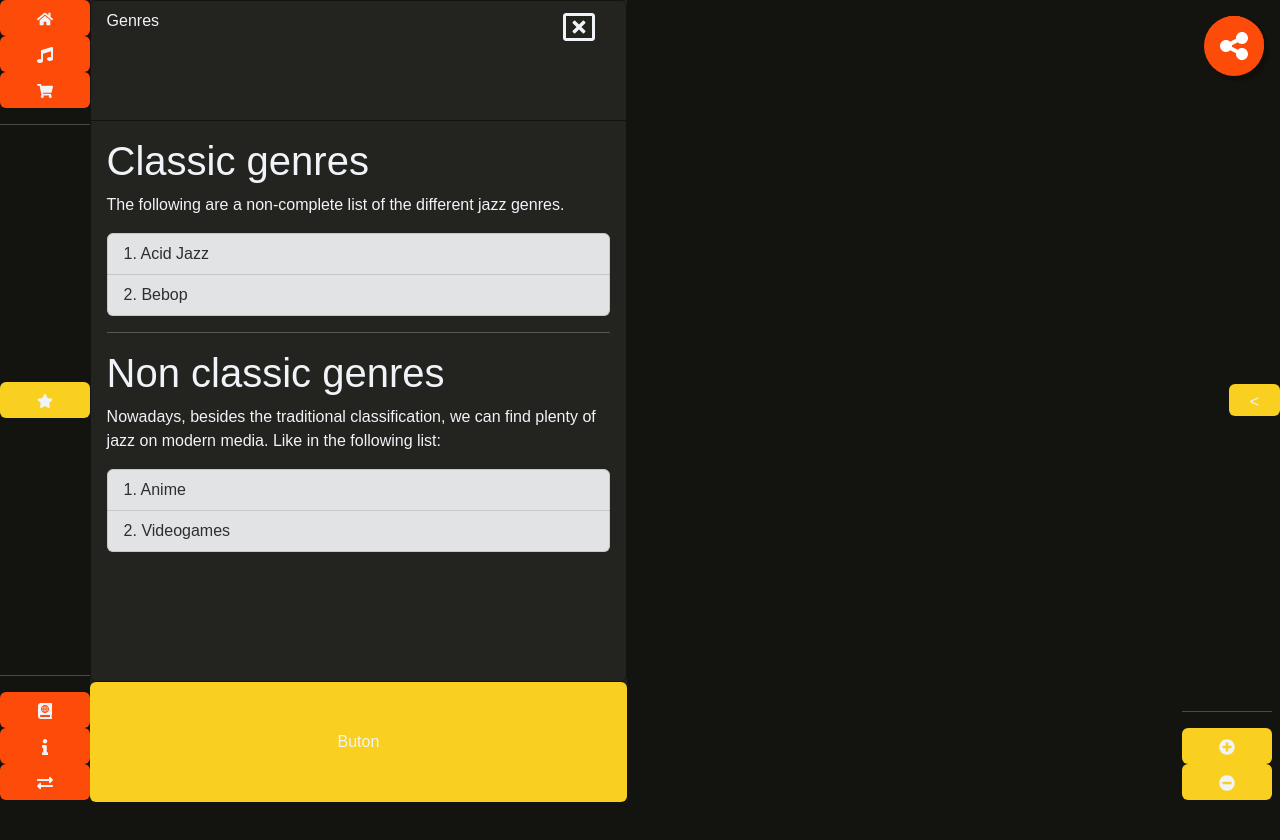
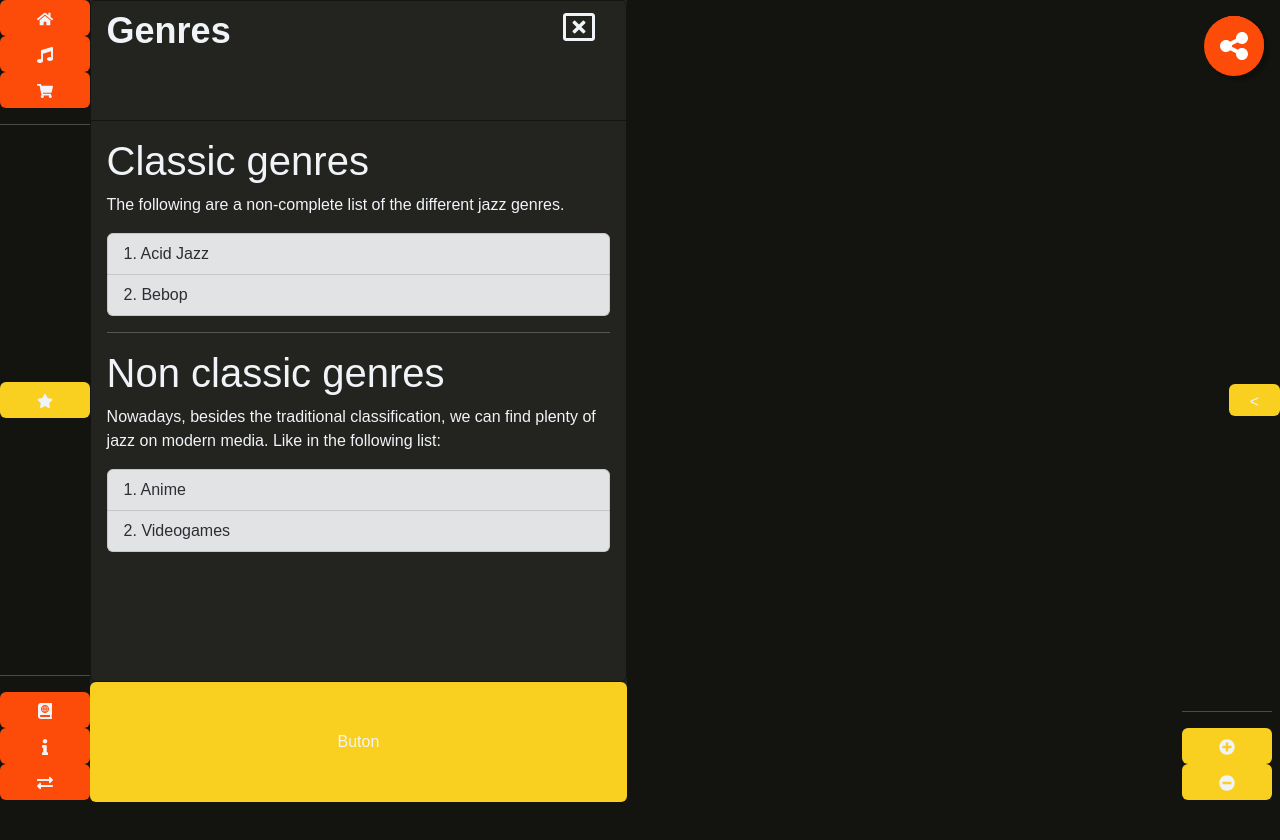
Before and after one commit to maramau/radiotango, a React (Create React App) app: page / in a window 1280 px wide. Both pictures are taken after a click on the button 44 px from the left and 54 px from the top of the page. Shown: the top 840 px of the page. Built offline with nearby package versions, Linux system fonts and the light colour scheme.

Commit message:
PanelRight: Fixed visual glitch which caused button to not display correctly when going fullscreen

```diff
--- a/src/App.css
+++ b/src/App.css
@@ -3,7 +3,7 @@ html,body {
   --tangelo: #FD4B09ff;
   --tangelo-soft: #FD4B09DD;
   --jonquil: #F9CF20ff;
-  --jonquil-soft: #F9CF20DD;
+  --jonquil-soft: #E8BE10FF;
   --antiflash-white: #F0F4F8ff;
   --antiflash-white-soft: #F0F4F8DD;
   --night: #13130Fff;
--- a/src/components/panel-left/Component.jsx
+++ b/src/components/panel-left/Component.jsx
@@ -49,7 +49,11 @@ const PanelLeft = (props) => {
         {props.content}
 
         <Card className="mb-0 card-first">
-          <Card.Header>{contentLeft.title}</Card.Header>
+          <Card.Header>
+            <h1>
+              {contentLeft.title}
+            </h1>
+          </Card.Header>
           <Card.Body className='open'>
             {contentLeft.body}
           </Card.Body>
--- a/src/components/panel-left/styles.css
+++ b/src/components/panel-left/styles.css
@@ -34,6 +34,15 @@
     text-align: center;
     cursor: pointer;
     z-index: 200;
+}
+
+.card-header h1 {
+    font-size: 2.25em;
+    font-weight: bold;
+    color: var(--color-text);
+    overflow: hidden;
+    text-overflow: ellipsis;
+    white-space: nowrap;
 }
 
 .card-body {
--- a/src/components/panel-right/Component.jsx
+++ b/src/components/panel-right/Component.jsx
@@ -98,7 +98,11 @@ const PanelRight = (props) => {
         {props.content}
 
         <Card className="mb-0 card-first">
-          <Card.Header>{contentRight.title}</Card.Header>
+          <Card.Header>
+            <h1>
+              {contentRight.title}
+            </h1>
+          </Card.Header>
           <Card.Body className='open'>
               {contentRight.body}
           </Card.Body>
--- a/src/components/panel-right/styles.css
+++ b/src/components/panel-right/styles.css
@@ -86,10 +86,10 @@
     padding: 0;
 }
 .card-second.open {
-    animation: slideUp 750ms ease forwards;
+    animation: grow 750ms ease forwards;
 }
 .card-second.close {
-    animation: slideDown 750ms ease forwards;
+    animation: shrink 750ms ease forwards;
 }
 
 #but-playlist {
--- a/src/pages/pages/home/Component.jsx
+++ b/src/pages/pages/home/Component.jsx
@@ -5,7 +5,7 @@ import './styles.css';
 const Component = () => {
     return (
         <>
-        <h1 className="welcome-title">Welcome to Jazzville!</h1>
+        <h2 className="welcome-title">Welcome to Jazzville!</h2>
         <p className="welcome-text">Your one-stop shop for free, high-quality jazz music. Explore a wide range of artists, styles, and eras, all at your fingertips. Let the smooth sounds of improvisation take you away.</p>
         </>
     );
--- a/src/pages/pages/home/styles.css
+++ b/src/pages/pages/home/styles.css
@@ -9,13 +9,12 @@ body {
     padding: 50px;
   }
   .welcome-title {
-    font-size: 3em;
+    font-size: 1.75em;
     font-weight: bold;
     margin-bottom: 15px;
-    color: #333;
   }
   .welcome-text {
-    font-size: 1.2em;
+    font-size: 1em;
     line-height: 1.5;
     margin-bottom: 20px;
   }
--- a/src/pages/pages/mode/styles.css
+++ b/src/pages/pages/mode/styles.css
@@ -1,3 +1,5 @@
 /* Standard syntax */
-:fullscreen {
+.card-second:fullscreen {
+    bottom: 0;
+    background-color: pink;
 }
```
